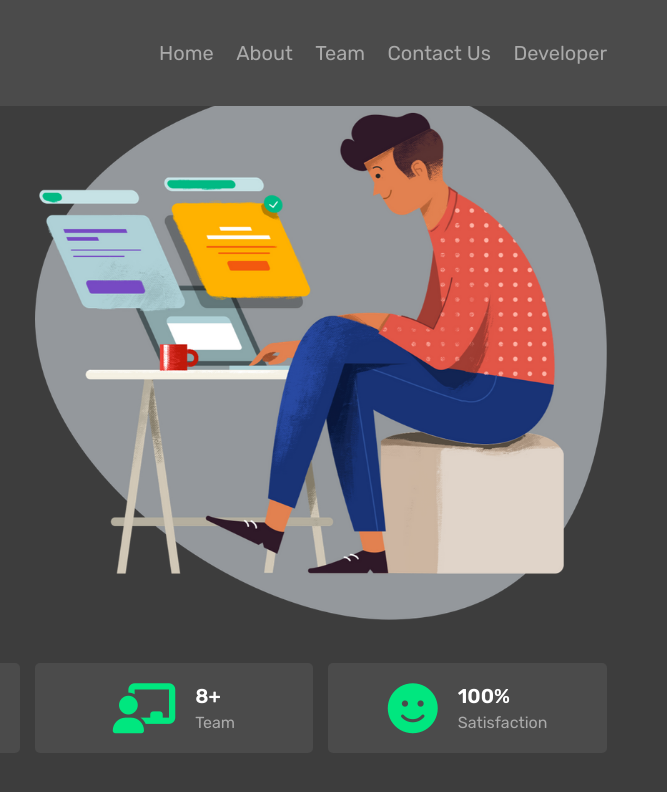
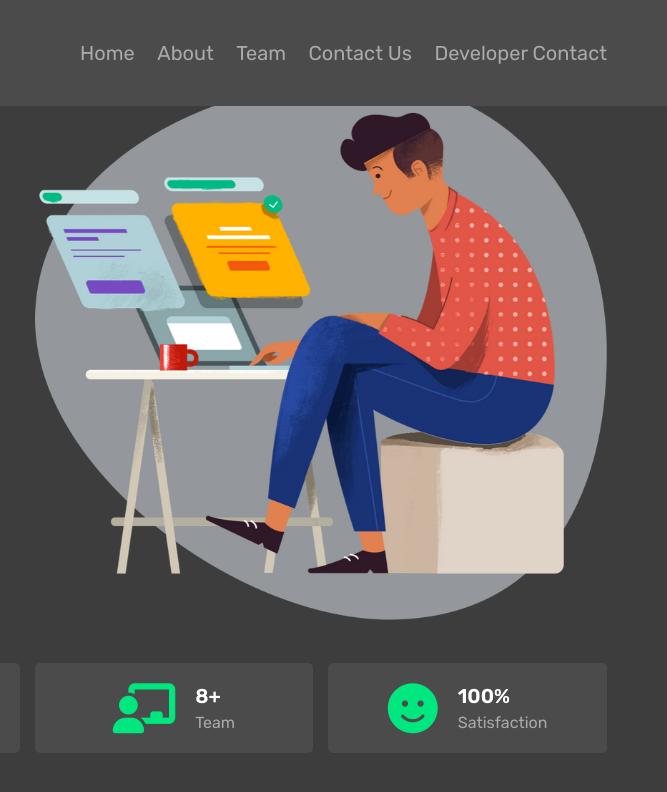
Before and after one commit to Rakesh202122/engineerbhaicharity, a plain HTML site: page index.html in a window 1280 px wide. Shown: the top 792 px of the page, 613-1280 px from the left. Drawn offline with nearby package versions, Linux system fonts and the light colour scheme.

Commit message:
Engineer Bhai Charity

```diff
--- a/index.html
+++ b/index.html
@@ -31,7 +31,7 @@
             <a href="#about">About</a>
             <a href="#courses">Team</a>
             <a href="#contact">Contact Us</a>
-            <a href="https://fir-8afa7.web.app/">Developer</a>
+            <a href="https://fir-8afa7.web.app/">Developer Contact</a>
         </nav>
 
         <div id="menu-btn" class="fas fa-bars"></div>
```
